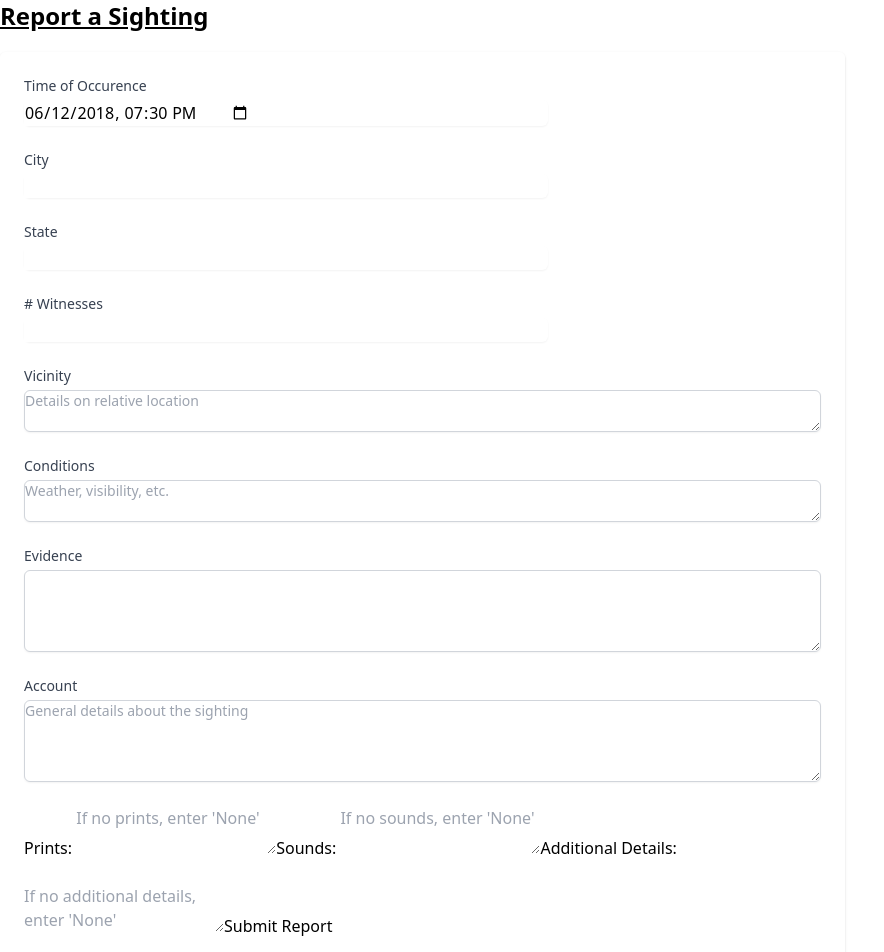
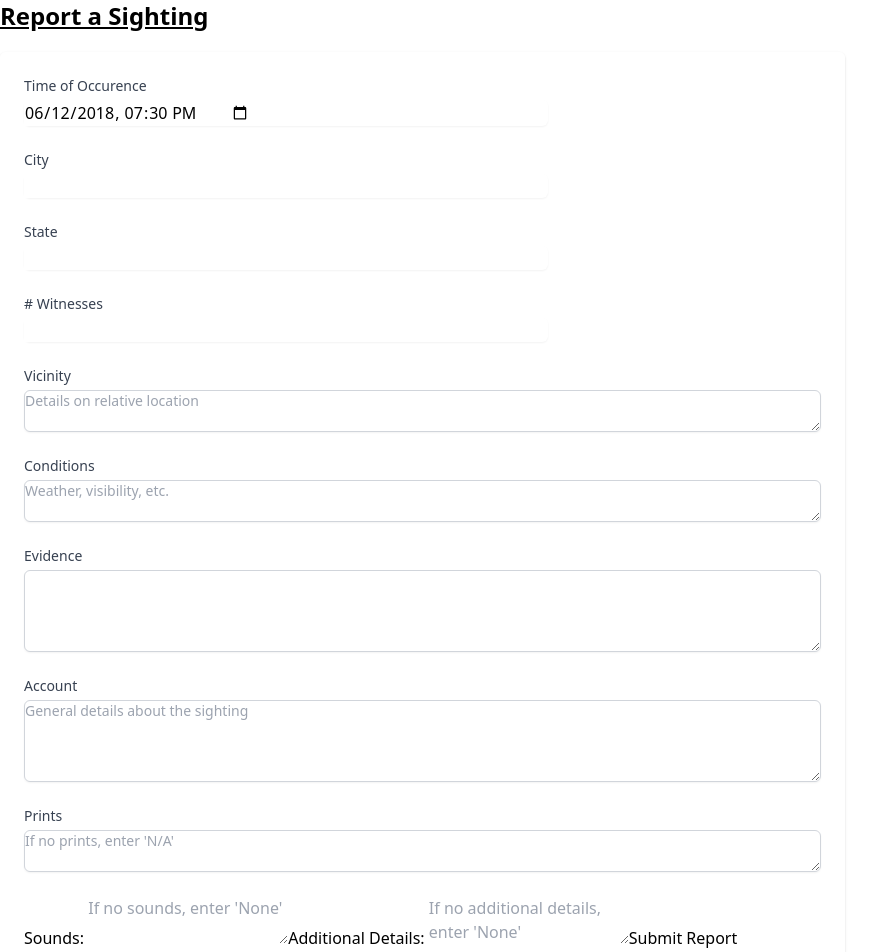
Before and after one commit to branmar97/bigfoot-sightings-frontend, a React (Create React App) app: page / in a window 1280 px wide. Shown: the top 952 px of the page, without its empty margins (0-884 px from the left). Built offline with nearby package versions, Linux system fonts and the light colour scheme; no server answers.

Commit message:
add styles to prints field

```diff
--- a/src/containers/ReportFormContainer.js
+++ b/src/containers/ReportFormContainer.js
@@ -153,13 +153,19 @@ const ReportFormContainer = ({ createReport }) => {
                                     </div>
                                 </div>
 
-                                <label htmlFor="prints">Prints: </label>
-                                <textarea
-                                name="prints"
-                                placeholder="If no prints, enter 'None'"
-                                value={formData.prints}
-                                onChange={handleOnChange}
-                                />
+                                <div>
+                                    <label htmlFor="prints" className="block text-sm font-medium text-gray-700">Prints</label>
+                                    <div className="mt-1">
+                                        <textarea
+                                        name="prints"
+                                        placeholder="If no prints, enter 'N/A'"
+                                        value={formData.prints}
+                                        onChange={handleOnChange}
+                                        rows="2"
+                                        className="shadow-sm focus:ring-indigo-500 focus:border-indigo-500 mt-1 block w-full sm:text-sm border border-gray-300 rounded-md"
+                                        />
+                                    </div>
+                                </div>
 
                                 <label htmlFor="sounds">Sounds: </label>
                                 <textarea
```
